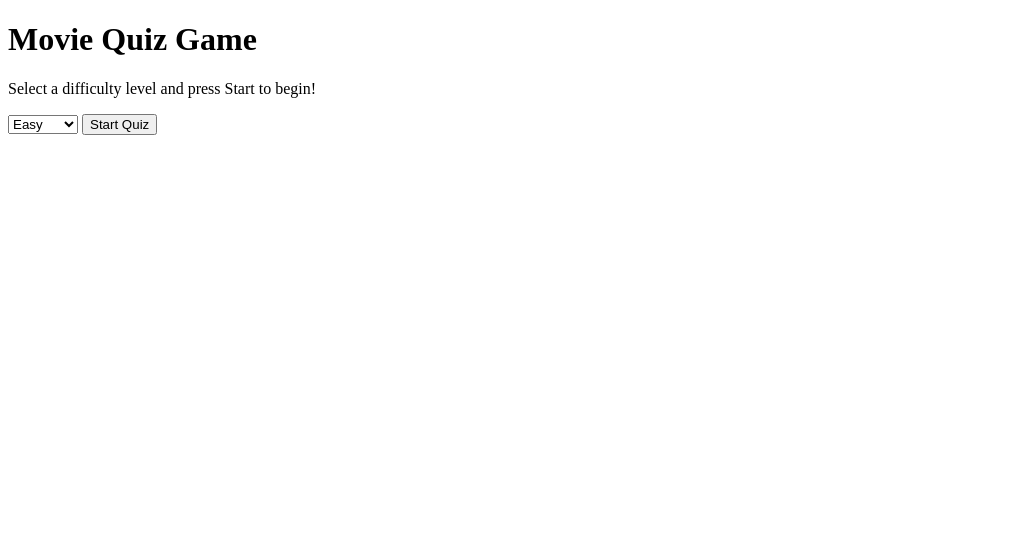
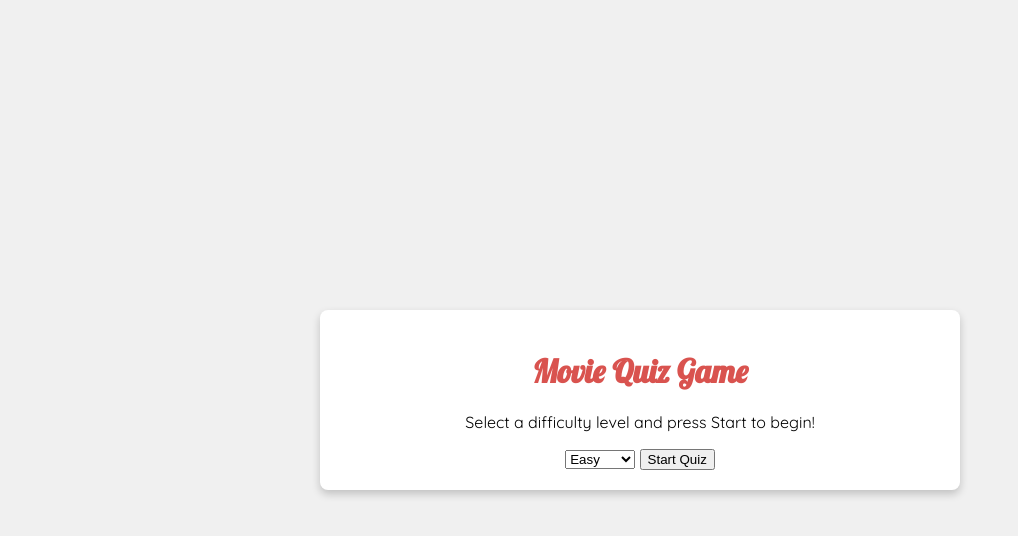
Before and after one commit to Nickflanagn24/blockbuster-brainbuster, a plain HTML site: page index.html in a window 1280 px wide. Shown: the whole page, without its empty margins (0-1018 px from the left). Drawn offline with Linux system fonts and the light colour scheme; files that its build step writes are made by us from their sources.

Commit message:
style: Setup general styles for body and container

```diff
--- a/css/style.css
+++ b/css/style.css
@@ -0,0 +1,25 @@
+/* General Styles */
+body {
+    font-family: 'Quicksand', sans-serif;
+    background-color: #f0f0f0;
+    margin: 0;
+    display: flex;
+    justify-content: center;
+    align-items: center;
+    height: 100vh;
+}
+
+.container {
+    background-color: white;
+    border-radius: 8px;
+    padding: 20px;
+    box-shadow: 0 4px 8px rgba(0, 0, 0, 0.2);
+    text-align: center;
+    width: 80%;
+    max-width: 600px;
+}
+
+h1, h2 {
+    font-family: 'Lobster', cursive;
+    color: #d9534f;
+}
--- a/index.html
+++ b/index.html
@@ -3,7 +3,8 @@
 <head>
     <meta charset="UTF-8">
     <meta name="viewport" content="width=device-width, initial-scale=1.0">
-    <link rel="stylesheet" href="style.css">
+    <link href="https://fonts.googleapis.com/css2?family=Lobster&family=Quicksand&display=swap" rel="stylesheet">
+    <link rel="stylesheet" href="css/style.css">
     <title>Blockbuster Brainbuster</title>
 </head>
 <body>
```
